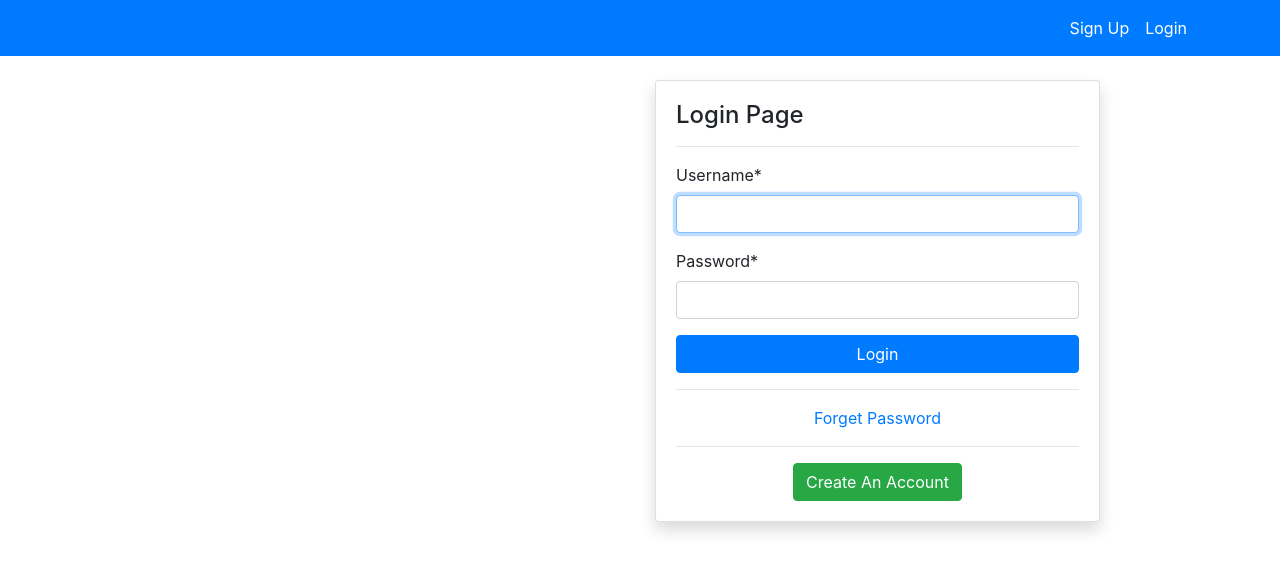
After one commit to barlakshan/Fullstack-blog-django, a Django app: page /login/ in a window 1280 px wide. The commit adds this page. Shown: the top 572 px of the page. Run offline with Django 5.2, Linux system fonts and the light colour scheme; some libraries are stand-ins or nearby versions.

Commit message:
blog(login) 1.3.2

```diff
--- a/postscriber/postscriber/settings.py
+++ b/postscriber/postscriber/settings.py
@@ -121,6 +121,8 @@ CRISPY_TEMPLATE_PACK = 'bootstrap4'
 # Static files (CSS, JavaScript, Images)
 # https://docs.djangoproject.com/en/5.0/howto/static-files/
 
+LOGIN_REDIRECT_URL = '/'
+
 STATIC_URL = 'static/'
 
 # Default primary key field type
--- a/postscriber/templates/partials/nav.html
+++ b/postscriber/templates/partials/nav.html
@@ -1,19 +1,30 @@
 <nav class="navbar navbar-expand-lg navbar-primary bg-primary fixed-top">
   <div class="container">
-    <a class="navbar-brand text-white" href="#">Navbar</a>
+    {% if request.user.is_authenticated %}
+    <a class="navbar-brand text-white" href="{% url 'blog-index' %}">Blogger</a>
     <button class="navbar-toggler" type="button" data-toggle="collapse" data-target="#navbarSupportedContent" aria-controls="navbarSupportedContent" aria-expanded="false" aria-label="Toggle navigation">
       <span class="navbar-toggler-icon"></span>
     </button>
 
     <div class="collapse navbar-collapse" id="navbarSupportedContent">
-      <ul class="navbar-nav mr-auto">
+      <ul class="navbar-nav ml-auto">
         <li class="nav-item active">
-          <a class="nav-link text-white" href="#">Home <span class="sr-only">(current)</span></a>
+          <a class="nav-link text-white" href="#">Profile<span class="sr-only">(current)</span></a>
         </li>
         <li class="nav-item">
-          <a class="nav-link text-white" href="#">Link</a>
+          <a class="nav-link text-white" href="{% url 'users-logout' %}">Logout</a>
         </li>
       </ul>
+      {% else %}
+      <ul class="navbar-nav ml-auto">
+        <li class="nav-item active">
+          <a class="nav-link text-white" href="{% url 'users-sign-up' %}">Sign Up<span class="sr-only">(current)</span></a>
+        </li>
+        <li class="nav-item">
+          <a class="nav-link text-white" href="{% url 'users-login' %}">Login</a>
+        </li>
+      </ul>
+      {% endif %}
     </div>
   </div>
-  </nav>
+</nav>
--- /dev/null
+++ b/postscriber/templates/users/login.html
@@ -0,0 +1,32 @@
+{% extends 'partials/base.html' %}
+{% block title %}Login Page{% endblock %}
+{% load crispy_forms_tags %}
+{% block content %}
+<div class="cover">
+    <div class="container">
+        <div class="row mt-5 pt-3">
+            <div class="col-md-5 offset-md-6">
+                <div class="card my-3 shadow">
+                    <div class="card-body">
+                        <h4>Login Page</h4>
+                        <hr>
+                        <form method="POST">
+                            {% csrf_token %}
+                            {{ form|crispy }}
+                            <input class="btn btn-primary btn-block" type="submit" value="Login">
+                        </form>
+                        <hr>
+                        <div class="text-center my-3">
+                            <a href="#">Forget Password</a>
+                        </div>
+                        <hr>
+                        <div class="text-center">
+                            <a class="btn btn-success" href="{% url 'users-sign-up' %}">Create An Account</a>
+                        </div>
+                    </div>
+                </div>
+            </div>
+        </div>
+    </div>
+</div>
+{% endblock %}
--- a/postscriber/users/urls.py
+++ b/postscriber/users/urls.py
@@ -1,6 +1,9 @@
 from django.urls import path
 from .import views
+from django.contrib.auth import views as auth_views
 
 urlpatterns = [
-     path('sign_up/', views.sign_up, name='users-sign-up')
+     path('sign_up/', views.sign_up, name='users-sign-up'),
+     path('login/', auth_views.LoginView.as_view(template_name='users/login.html'), name='users-login'),
+     path('logout/', auth_views.LogoutView.as_view(template_name='users/logout.html'),name='users-logout'),
 ]
--- a/postscriber/users/views.py
+++ b/postscriber/users/views.py
@@ -17,3 +17,9 @@ def sign_up(request):
         'form': form
     }
     return render(request, 'users/sign_up.html', context)
+
+#login_required
+def logout(request):
+    if request.method == 'POST' or request.method == 'GET':
+        logout(request)
+        return render(request, 'users/logout.html')
```
Also changed, not shown: postscriber/templates/users/logout.html (added, +21 -0 lines), postscriber/db.sqlite3.
